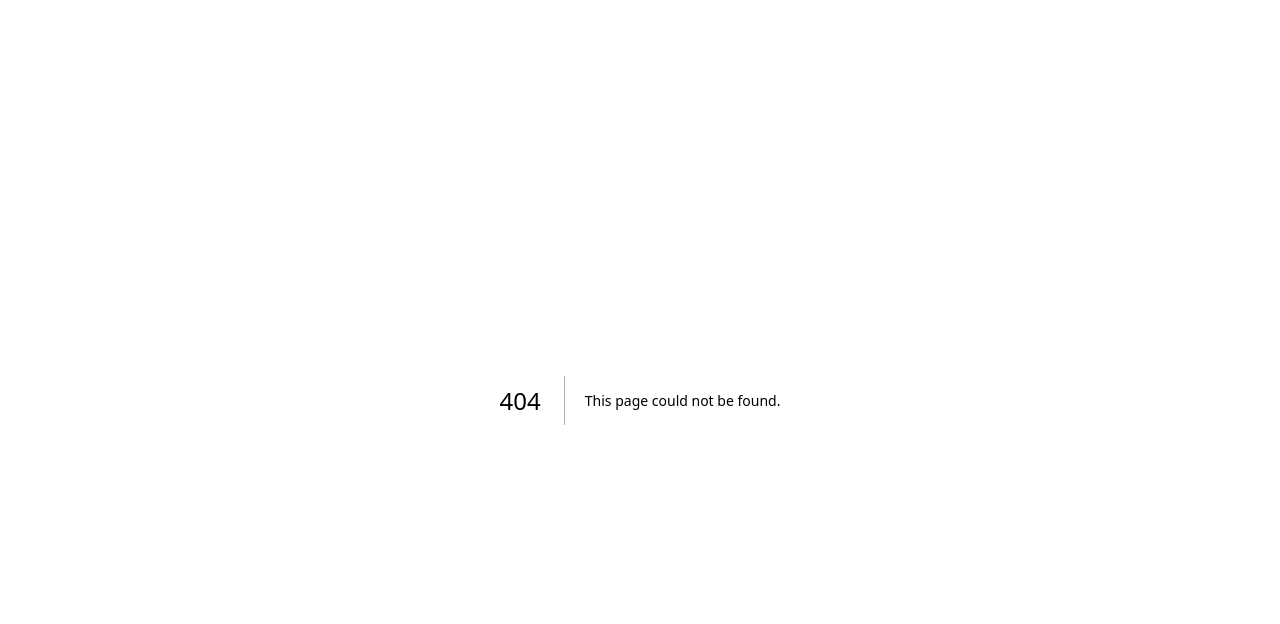
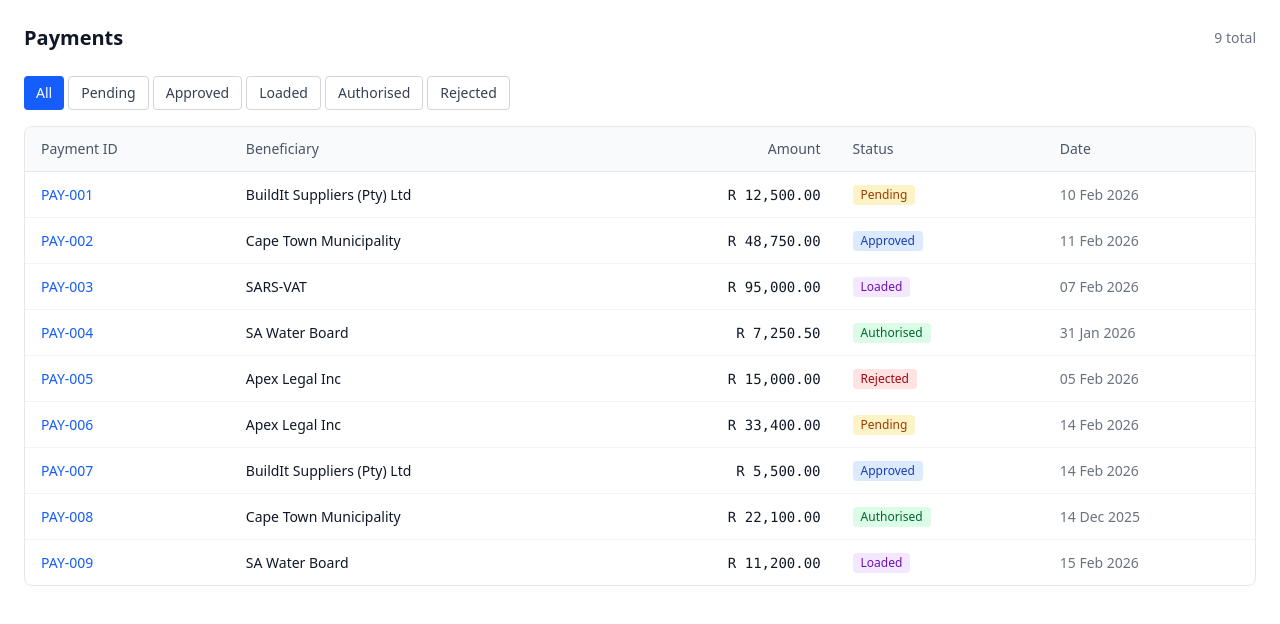
Before and after one commit to laraklopper/paymentManagerClient, a Next.js app: page /dashboard/payments in a window 1280 px wide. Before the commit this address had no page. Shown: the top 624 px of the page. Built offline with nearby package versions, Linux system fonts and the light colour scheme.

Commit message:
Add files via upload

```diff
--- /dev/null
+++ b/app/dashboard/payments/PaymentsTable.tsx
@@ -0,0 +1,98 @@
+'use client'
+
+import Link from 'next/link'
+import { useState } from 'react'
+import type { Payment, PaymentStatus } from '@/lib/mock-data'
+import StatusBadge from '@/components/StatusBadge'
+
+const STATUSES: { value: PaymentStatus | 'all'; label: string }[] = [
+  { value: 'all', label: 'All' },
+  { value: 'pending', label: 'Pending' },
+  { value: 'approved', label: 'Approved' },
+  { value: 'loaded', label: 'Loaded' },
+  { value: 'authorised', label: 'Authorised' },
+  { value: 'rejected', label: 'Rejected' },
+]
+
+function formatZAR(amount: number) {
+  return `R ${amount.toLocaleString('en-ZA', { minimumFractionDigits: 2, maximumFractionDigits: 2 })}`
+}
+
+function formatDate(iso: string) {
+  return new Date(iso).toLocaleDateString('en-ZA', {
+    day: '2-digit',
+    month: 'short',
+    year: 'numeric',
+  })
+}
+
+export default function PaymentsTable({ payments }: { payments: Payment[] }) {
+  const [statusFilter, setStatusFilter] = useState<PaymentStatus | 'all'>('all')
+
+  const filtered =
+    statusFilter === 'all' ? payments : payments.filter((p) => p.status === statusFilter)
+
+  return (
+    <div>
+      <div className="flex gap-1 mb-4 flex-wrap">
+        {STATUSES.map((s) => (
+          <button
+            key={s.value}
+            onClick={() => setStatusFilter(s.value)}
+            className={`px-3 py-1.5 rounded text-sm font-medium transition-colors ${
+              statusFilter === s.value
+                ? 'bg-blue-600 text-white'
+                : 'bg-white border border-gray-300 text-gray-700 hover:bg-gray-50'
+            }`}
+          >
+            {s.label}
+          </button>
+        ))}
+      </div>
+
+      <div className="bg-white border border-gray-200 rounded-lg overflow-hidden">
+        <table className="w-full text-sm">
+          <thead>
+            <tr className="bg-gray-50 border-b border-gray-200">
+              <th className="px-4 py-3 text-left font-medium text-gray-600">Payment ID</th>
+              <th className="px-4 py-3 text-left font-medium text-gray-600">Beneficiary</th>
+              <th className="px-4 py-3 text-right font-medium text-gray-600">Amount</th>
+              <th className="px-4 py-3 text-left font-medium text-gray-600">Status</th>
+              <th className="px-4 py-3 text-left font-medium text-gray-600">Date</th>
+            </tr>
+          </thead>
+          <tbody className="divide-y divide-gray-100">
+            {filtered.length === 0 ? (
+              <tr>
+                <td colSpan={5} className="px-4 py-8 text-center text-gray-400 text-sm">
+                  No payments found
+                </td>
+              </tr>
+            ) : (
+              filtered.map((payment) => (
+                <tr key={payment.id} className="hover:bg-gray-50">
+                  <td className="px-4 py-3">
+                    <Link
+                      href={`/dashboard/payments/${payment.id}`}
+                      className="font-medium text-blue-600 hover:underline"
+                    >
+                      {payment.paymentId}
+                    </Link>
+                  </td>
+                  <td className="px-4 py-3 text-gray-900">{payment.toBeneficiary.name}</td>
+                  <td className="px-4 py-3 text-right font-mono text-gray-900">
+                    {formatZAR(payment.amount)}
+                  </td>
+                  <td className="px-4 py-3">
+                    <StatusBadge status={payment.status} />
+                  </td>
+                  <td className="px-4 py-3 text-gray-500">{formatDate(payment.createdAt)}</td>
+                </tr>
+              ))
+            )}
+          </tbody>
+        </table>
+      </div>
+    </div>
+  )
+}
--- /dev/null
+++ b/app/dashboard/payments/page.tsx
@@ -0,0 +1,16 @@
+import { getPayments } from '@/lib/api-client'
+import PaymentsTable from './PaymentsTable'
+
+export default async function PaymentsPage() {
+  const payments = await getPayments()
+
+  return (
+    <div className="p-6">
+      <div className="flex items-center justify-between mb-6">
+        <h1 className="text-xl font-semibold text-gray-900">Payments</h1>
+        <span className="text-sm text-gray-500">{payments.length} total</span>
+      </div>
+      <PaymentsTable payments={payments} />
+    </div>
+  )
+}
```
